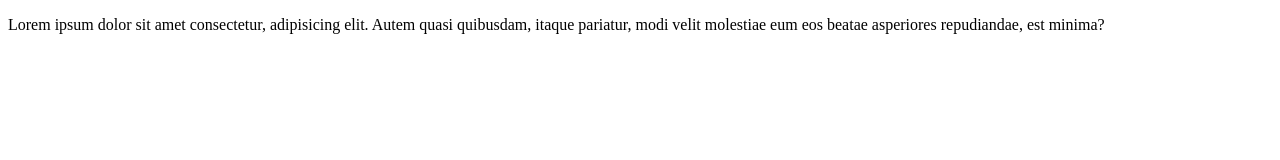
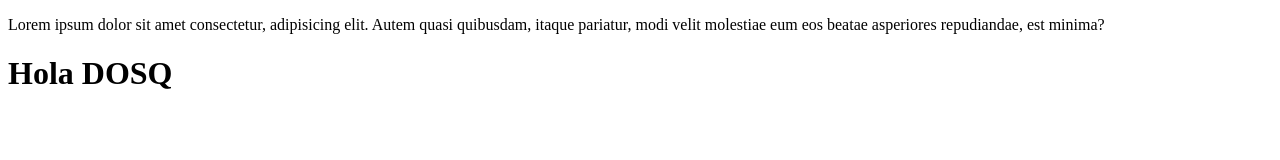
Before and after one commit to CarlosPaco456/repositorioRemoto-g3, a plain HTML site: page archivo4.html in a window 1280 px wide. Drawn offline with Linux system fonts and the light colour scheme.

Commit message:
Practica casi acabada fin de la practica

```diff
--- a/archivo4.html
+++ b/archivo4.html
@@ -7,6 +7,6 @@
     <p>Lorem ipsum dolor sit amet consectetur, adipisicing elit. Autem quasi quibusdam, itaque pariatur, modi velit molestiae eum eos beatae asperiores repudiandae, est minima?</p>
 </head>
 <body>
-
+<h1>  Hola DOSQ  </h1>
 </body>
 </html>
```
Also changed, not shown: 12607565.txt.
